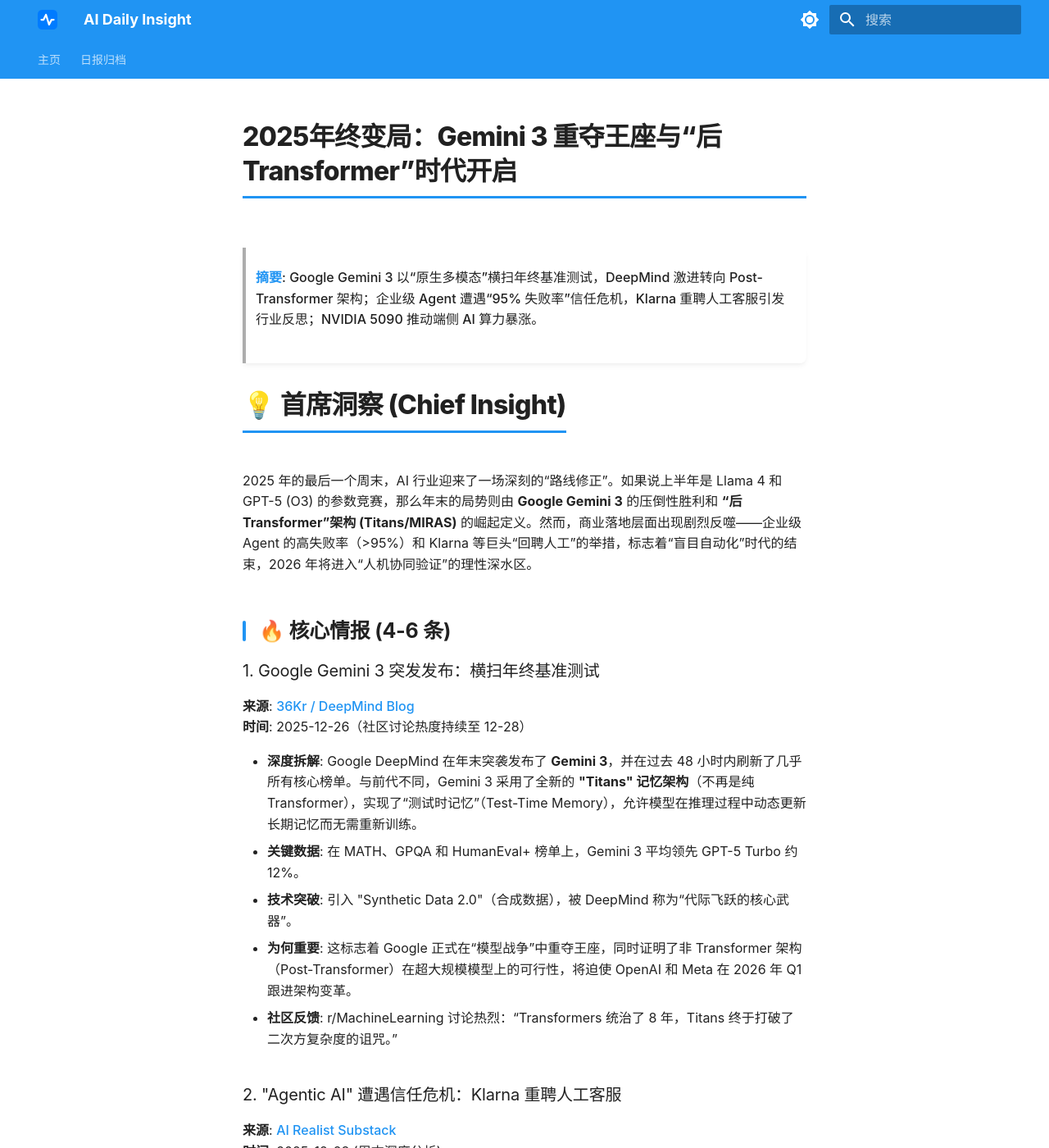
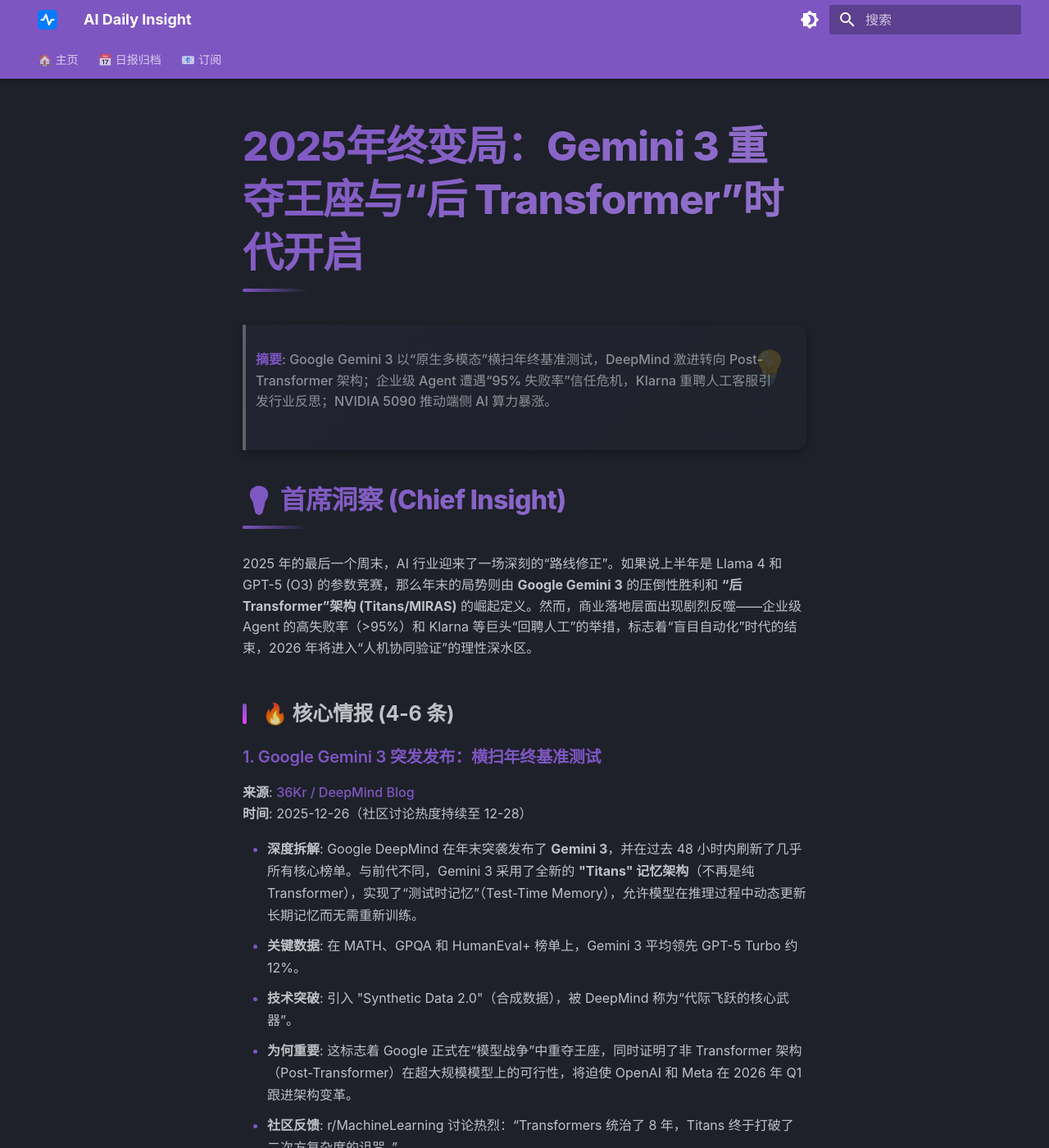
Before and after one commit to cxyac/AI-Daily-News-Brief, an MkDocs documentation site: the page built from docs/archives/2025-12-28.md, in a window 1280 px wide and 1400 px high. Shown: the whole window at 82% size. Built offline with MkDocs 1.6.1 and Material for MkDocs 9.7.7, drawn with Linux system fonts in a browser that asks for light colours; a script that is not in the unit is left out; some of the changed text lies outside the part shown.

Commit message:
update css

```diff
--- a/docs/stylesheets/extra.css
+++ b/docs/stylesheets/extra.css
@@ -1,33 +1,51 @@
-/* Global Typography & Layout */
+/* ==========================================
+   AI Daily Insight - Custom Stylesheet
+   优化的深紫色主题 + 增强视觉效果
+   ========================================== */
+
+/* === 1. 全局变量与字体 === */
 :root {
     --md-text-font: "Inter", -apple-system, BlinkMacSystemFont, Helvetica, Arial, sans-serif;
     --md-code-font: "JetBrains Mono", Consolas, Monaco, "Andale Mono", monospace;
-    --card-bg-color: #f8f9fa;
-    --insight-border-color: #007bff;
-    /* Primary Blue from palette */
+
+    /* 自定义颜色变量 */
+    --ai-purple: #7E57C2;
+    --ai-purple-light: #9575CD;
+    --ai-purple-dark: #5E35B1;
+    --card-bg-light: #f8f9fa;
+    --card-shadow: 0 4px 12px rgba(126, 87, 194, 0.1);
 }
 
-/* Magazine Title Style for H1 */
+/* === 2. 标题样式优化 === */
 .md-typeset h1 {
     font-weight: 800;
     letter-spacing: -0.02em;
     margin-bottom: 1.5rem;
-    color: var(--md-default-fg-color);
-    text-align: left;
-    border-bottom: 3px solid var(--md-primary-fg-color);
-    display: inline-block;
-    padding-bottom: 10px;
+    background: linear-gradient(135deg, var(--md-primary-fg-color), var(--ai-purple-light));
+    -webkit-background-clip: text;
+    -webkit-text-fill-color: transparent;
+    background-clip: text;
+    position: relative;
+    padding-bottom: 15px;
 }
 
-/* Subheadings */
+.md-typeset h1::after {
+    content: "";
+    position: absolute;
+    bottom: 0;
+    left: 0;
+    width: 80px;
+    height: 4px;
+    background: linear-gradient(90deg, var(--md-primary-fg-color), transparent);
+    border-radius: 2px;
+}
+
 .md-typeset h2 {
     font-weight: 700;
     margin-top: 2.5rem;
-    color: var(--md-default-fg-color);
-    border-bottom: none;
-    /* Remove default MkDocs underline */
+    margin-bottom: 1rem;
     position: relative;
-    padding-left: 1rem;
+    padding-left: 1.2rem;
 }
 
 .md-typeset h2::before {
@@ -36,25 +54,42 @@
     left: 0;
     top: 0.2em;
     bottom: 0.2em;
-    width: 4px;
-    background: var(--md-primary-fg-color);
-    border-radius: 2px;
+    width: 5px;
+    background: linear-gradient(180deg, var(--md-primary-fg-color), var(--md-accent-fg-color));
+    border-radius: 3px;
 }
 
-/* Chief Insight / Blockquote Styling */
-.md-typeset blockquote {
-    background-color: var(--md-default-bg-color--lightest);
-    border-left: 4px solid var(--md-primary-fg-color);
-    border-radius: 0 8px 8px 0;
-    padding: 1.2rem;
-    margin: 1.5rem 0;
-    box-shadow: 0 4px 6px -1px rgba(0, 0, 0, 0.05), 0 2px 4px -1px rgba(0, 0, 0, 0.03);
-    color: var(--md-default-fg-color);
-    font-style: normal;
-    /* Remove italic */
+.md-typeset h3 {
+    font-weight: 600;
+    color: var(--md-primary-fg-color);
+    margin-top: 1.5rem;
 }
 
-.md-typeset blockquote>p:first-child {
+/* === 3. 引用块 (Chief Insight) === */
+.md-typeset blockquote {
+    background: linear-gradient(135deg,
+            rgba(126, 87, 194, 0.05) 0%,
+            rgba(126, 87, 194, 0.02) 100%);
+    border-left: 4px solid var(--md-primary-fg-color);
+    border-radius: 0 12px 12px 0;
+    padding: 1.5rem;
+    margin: 2rem 0;
+    box-shadow: var(--card-shadow);
+    font-style: normal;
+    position: relative;
+    overflow: hidden;
+}
+
+.md-typeset blockquote::before {
+    content: "💡";
+    position: absolute;
+    top: 1rem;
+    right: 1rem;
+    font-size: 2rem;
+    opacity: 0.3;
+}
+
+.md-typeset blockquote p:first-child {
     font-weight: 500;
     margin-top: 0;
 }
@@ -63,105 +98,221 @@
     color: var(--md-primary-fg-color);
 }
 
-/* Make links pop more */
+/* === 4. 链接增强 === */
 .md-typeset a {
     color: var(--md-primary-fg-color);
     text-decoration: none;
     font-weight: 500;
     transition: all 0.2s ease;
+    position: relative;
+}
+
+.md-typeset a::after {
+    content: "";
+    position: absolute;
+    width: 0;
+    height: 2px;
+    bottom: -2px;
+    left: 0;
+    background: var(--md-accent-fg-color);
+    transition: width 0.3s ease;
+}
+
+.md-typeset a:hover::after {
+    width: 100%;
 }
 
 .md-typeset a:hover {
     color: var(--md-accent-fg-color);
-    text-decoration: underline;
 }
 
-/* Reference Links Section styling */
+/* === 5. 列表样式优化 === */
 .md-typeset ul li {
-    margin-bottom: 0.5em;
+    margin-bottom: 0.6em;
+    line-height: 1.7;
 }
 
-/* Responsive Images */
-.md-typeset img {
-    border-radius: 8px;
-    box-shadow: 0 4px 12px rgba(0, 0, 0, 0.1);
+.md-typeset ul li::marker {
+    color: var(--md-primary-fg-color);
 }
 
-/* --- Newsletter Subscribe Box --- */
+/* === 6. 图片优化 === */
+.md-typeset img {
+    border-radius: 12px;
+    box-shadow: 0 8px 24px rgba(0, 0, 0, 0.12);
+    transition: transform 0.3s ease, box-shadow 0.3s ease;
+}
+
+.md-typeset img:hover {
+    transform: translateY(-4px);
+    box-shadow: 0 12px 32px rgba(0, 0, 0, 0.18);
+}
+
+/* === 7. 代码块优化 === */
+.md-typeset code {
+    background-color: rgba(126, 87, 194, 0.1);
+    padding: 0.2em 0.4em;
+    border-radius: 4px;
+    font-size: 0.9em;
+}
+
+.md-typeset pre {
+    border-radius: 8px;
+    box-shadow: var(--card-shadow);
+}
+
+/* === 8. 订阅卡片 === */
 .subscribe-card {
-    background: linear-gradient(135deg, #f0f7ff 0%, #ffffff 100%);
-    border: 1px solid #e1e4e8;
-    border-radius: 12px;
-    padding: 2rem;
+    background: linear-gradient(135deg,
+            rgba(126, 87, 194, 0.08) 0%,
+            rgba(149, 117, 205, 0.04) 100%);
+    border: 2px solid rgba(126, 87, 194, 0.2);
+    border-radius: 16px;
+    padding: 2.5rem;
     margin: 3rem 0;
     text-align: center;
-    box-shadow: 0 4px 12px rgba(0, 0, 0, 0.05);
+    box-shadow: 0 8px 24px rgba(126, 87, 194, 0.1);
+    transition: transform 0.3s ease, box-shadow 0.3s ease;
+}
+
+.subscribe-card:hover {
+    transform: translateY(-4px);
+    box-shadow: 0 12px 32px rgba(126, 87, 194, 0.15);
 }
 
 .subscribe-title {
     font-weight: 700;
-    font-size: 1.25rem;
-    margin-bottom: 0.5rem;
-    color: var(--md-typeset-color);
+    font-size: 1.4rem;
+    margin-bottom: 0.8rem;
+    color: var(--md-primary-fg-color);
 }
 
 .subscribe-desc {
-    color: var(--md-typeset-color-muted);
+    color: var(--md-default-fg-color--light);
     margin-bottom: 1.5rem;
-    font-size: 0.95rem;
+    font-size: 1rem;
+    line-height: 1.6;
 }
 
-.subscribe-form {
-    display: flex;
-    gap: 0.5rem;
-    max-width: 400px;
-    margin: 0 auto;
-    flex-wrap: wrap;
+/* Tally iframe 容器 */
+.subscribe-card iframe {
+    border-radius: 8px;
+    margin-top: 1rem;
 }
 
-.subscribe-input {
-    flex: 1;
-    padding: 0.75rem 1rem;
-    border: 1px solid #d0d7de;
-    border-radius: 6px;
-    font-size: 0.95rem;
-    outline: none;
-    min-width: 200px;
+/* === 9. 内容卡片（可选使用） === */
+.content-card {
+    background: var(--md-default-bg-color);
+    border: 1px solid var(--md-default-fg-color--lightest);
+    border-radius: 12px;
+    padding: 1.5rem;
+    margin: 1.5rem 0;
+    box-shadow: var(--card-shadow);
+    transition: all 0.3s ease;
 }
 
-.subscribe-input:focus {
-    border-color: var(--md-primary-fg-color);
-    box-shadow: 0 0 0 3px rgba(0, 123, 255, 0.1);
+.content-card:hover {
+    box-shadow: 0 8px 24px rgba(126, 87, 194, 0.15);
+    transform: translateY(-2px);
 }
 
-.subscribe-btn {
-    background-color: var(--md-primary-fg-color);
-    color: white;
-    border: none;
-    padding: 0.75rem 1.5rem;
-    border-radius: 6px;
-    font-weight: 600;
-    cursor: pointer;
-    transition: background-color 0.2s;
+/* === 10. 阅读进度条 === */
+.reading-progress {
+    position: fixed;
+    top: 0;
+    left: 0;
+    height: 3px;
+    background: linear-gradient(90deg, var(--md-primary-fg-color), var(--md-accent-fg-color));
+    z-index: 1000;
+    transition: width 0.1s ease;
 }
 
-.subscribe-btn:hover {
-    background-color: var(--md-primary-fg-color--dark);
+/* === 11. 深色模式优化 === */
+[data-md-color-scheme="slate"] {
+    --card-bg-light: #1e1e1e;
+    --card-shadow: 0 4px 12px rgba(0, 0, 0, 0.3);
+
+    .subscribe-card {
+        background: linear-gradient(135deg,
+                rgba(126, 87, 194, 0.15) 0%,
+                rgba(94, 53, 177, 0.08) 100%);
+        border-color: rgba(126, 87, 194, 0.3);
+    }
+
+    code {
+        background-color: rgba(126, 87, 194, 0.15);
+    }
+
+    .content-card {
+        background: #1e1e1e;
+        border-color: #30363d;
+    }
 }
 
-/* Dark Mode Adjustments */
-[data-md-color-scheme="slate"] {
-    --card-bg-color: #1e1e1e;
-    --md-default-bg-color--lightest: #2a2a2a;
+/* === 12. 响应式优化 === */
+@media (max-width: 768px) {
+    .md-typeset h1 {
+        font-size: 1.8rem;
+    }
 
     .subscribe-card {
-        background: linear-gradient(135deg, #1e2022 0%, #25282c 100%);
-        border-color: #30363d;
+        padding: 1.5rem;
     }
 
-    .subscribe-input {
-        background-color: #0d1117;
-        border-color: #30363d;
-        color: #c9d1d9;
+    .md-typeset blockquote {
+        padding: 1rem;
     }
 }
+
+/* === 13. 打印样式优化 === */
+@media print {
+
+    .subscribe-card,
+    .md-header,
+    .md-footer,
+    .md-sidebar {
+        display: none !important;
+    }
+
+    .md-typeset a {
+        text-decoration: underline;
+        color: #000;
+    }
+
+    .md-typeset a::after {
+        content: " (" attr(href) ")";
+        font-size: 0.8em;
+        color: #666;
+    }
+}
+
+/* === 14. 平滑滚动 === */
+html {
+    scroll-behavior: smooth;
+}
+
+/* === 15. 选中文本样式 === */
+::selection {
+    background-color: rgba(126, 87, 194, 0.3);
+    color: var(--md-default-fg-color);
+}
+
+/* === 16. 首页特殊优化 === */
+.md-content__inner>h1:first-of-type {
+    text-align: left;
+    font-size: 2.5rem;
+    margin-bottom: 2rem;
+}
+
+/* 最新动态标签 */
+.latest-badge {
+    display: inline-block;
+    background: linear-gradient(135deg, var(--md-primary-fg-color), var(--md-accent-fg-color));
+    color: white;
+    padding: 0.3em 0.8em;
+    border-radius: 20px;
+    font-size: 0.8em;
+    font-weight: 600;
+    margin-left: 0.5em;
+    vertical-align: middle;
+}
--- a/mkdocs.yml
+++ b/mkdocs.yml
@@ -1,45 +1,79 @@
 site_name: AI Daily Insight
 site_url: https://news.helloaidev.com/
+site_description: 由 Gemini 3 Pro 驱动的 AI 每日深度简报，聚合全球 AI 领域热点新闻、前沿论文与开源项目
+site_author: Clarence
 
 theme:
   name: material
   logo: assets/logo.svg
-  favicon: assets/logo.svg
-  language: zh  # 设置为中文界面
+  favicon: assets/favicon.png
+  language: zh  # 中文界面
+
   features:
-    - navigation.indexes    # 点击目录时直接打开索引页
-    - navigation.tabs       # 顶部导航标签页
-    - navigation.top        # 回到顶部按钮
-    - content.code.copy     # 代码块复制按钮
+    - navigation.indexes      # 点击目录时直接打开索引页
+    - navigation.tabs         # 顶部导航标签页
+    - navigation.tabs.sticky  # 导航栏固定
+    - navigation.top          # 回到顶部按钮
+    - navigation.tracking     # URL 自动更新
+    - content.code.copy       # 代码块复制按钮
+    - content.code.annotate   # 代码注释
+    - search.suggest          # 搜索建议
+    - search.highlight        # 搜索高亮
+
   palette:
-    - scheme: default       # 浅色模式
-      primary: blue      # 主色调设为蓝色
-      accent: light blue # 强调色设为浅蓝色
+    # 深色模式（默认）- AI 科技感更强
+    - scheme: slate
+      primary: deep purple    # 深紫色 - AI 感
+      accent: purple          # 强调色
+      toggle:
+        icon: material/brightness-4
+        name: 切换至浅色模式
+    # 浅色模式
+    - scheme: default
+      primary: deep purple
+      accent: purple
       toggle:
         icon: material/brightness-7
         name: 切换至深色模式
-    - scheme: slate         # 深色模式
-      primary: indigo
-      accent: indigo
-      toggle:
-        icon: material/brightness-4
-        name: 切换至浅色模式
+
+  # 自定义字体
+  font:
+    text: Roboto
+    code: Roboto Mono
 
 nav:
-  - 主页: index.md
-  - 日报归档: archives/index.md
+  - 🏠 主页: index.md
+  - 📅 日报归档: archives/index.md
+  - 📧 订阅: 'https://tally.so/r/kd9P9J'
 
 plugins:
-  - search
+  - search:
+      lang:
+        - zh
+        - en
   - rss:
-      abstract_chars_count: 160
-      comments_config:
-        disqus: shortname
+      abstract_chars_count: 200
+      date_from_meta:
+        as_creation: date
       use_git: false
       feed_ttl: 1440
+      length: 20
 
-
-
+markdown_extensions:
+  - admonition          # 提示框
+  - pymdownx.details    # 可折叠内容
+  - pymdownx.superfences # 代码块增强
+  - pymdownx.highlight:  # 代码高亮
+      anchor_linenums: true
+  - pymdownx.inlinehilite # 行内代码高亮
+  - pymdownx.tabbed:     # 标签页
+      alternate_style: true
+  - pymdownx.emoji:      # Emoji 支持
+      emoji_index: !!python/name:material.extensions.emoji.twemoji
+      emoji_generator: !!python/name:material.extensions.emoji.to_svg
+  - attr_list           # 属性列表
+  - md_in_html          # HTML 中的 Markdown
+  - tables              # 表格
 
 extra_css:
   - stylesheets/extra.css
@@ -47,13 +81,20 @@
 extra:
   social:
     - icon: fontawesome/brands/github
-      link: https://github.com/cxyac
-    - icon: fontawesome/brands/x-twitter
-      link: https://twitter.com/你的账号
+      link: https://github.com/cxyac/AI-Daily-News-Brief
+      name: GitHub 仓库
+    - icon: fontawesome/solid/envelope
+      link: https://tally.so/r/kd9P9J
+      name: 邮件订阅
     - icon: fontawesome/solid/rss
-      link: feed_rss_created.xml
-    #- icon: fontawesome/solid/envelope
-    #  link: https://follow.it/ai-daily-news-brief?action=followPub
-  analytics:
-    provider: google
-    property: G-XXXXXXXXXX # 如果你想看访客统计，可以加上这个
+      link: /feed_rss_created.xml
+      name: RSS 订阅
+
+  # 版权信息
+  generator: false  # 隐藏 "Made with Material for MkDocs"
+
+  # 自定义页脚
+  copyright: |
+    Copyright &copy; 2025 <a href="https://github.com/cxyac" target="_blank">Clarence</a> |
+    由 <a href="https://ai.google.dev/" target="_blank">Gemini 3 Pro</a> 驱动 |
+    <a href="https://github.com/cxyac/AI-Daily-News-Brief" target="_blank">开源项目</a>
```
